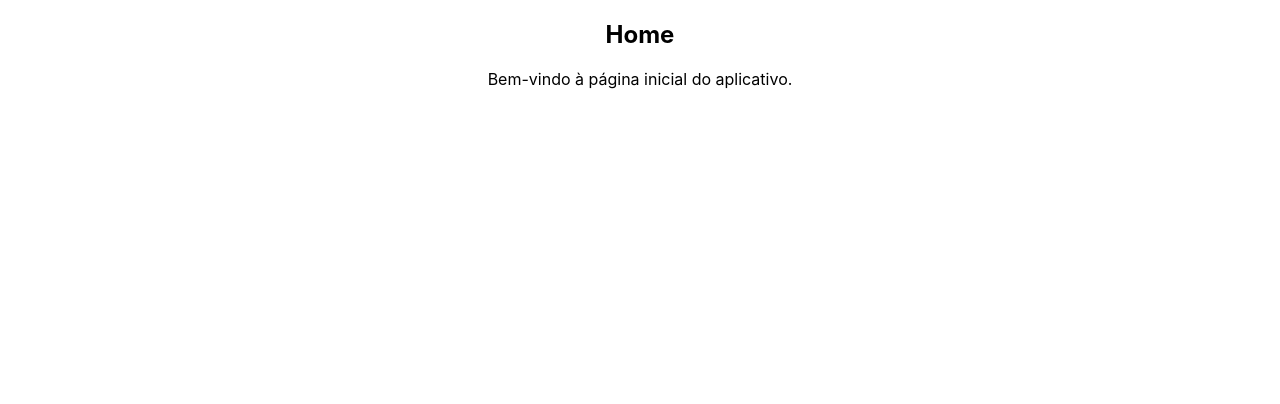
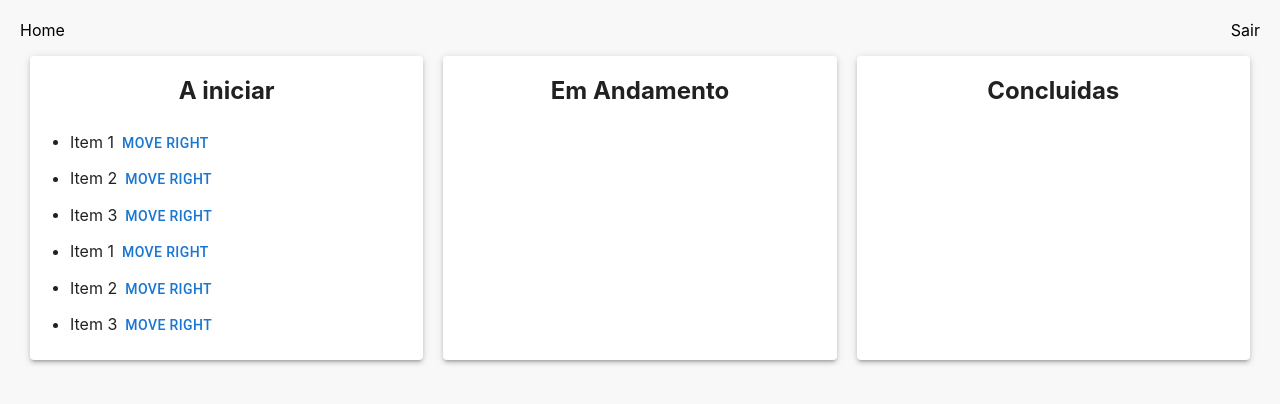
Before and after one commit to EdbergMartins/toDoList, a React (Create React App) app in the folder front/: page / in a window 1280 px wide. Shown: the top 404 px of the page. Built offline with nearby package versions, Linux system fonts and the light colour scheme.

Commit message:
fit create table to tasks in front

```diff
--- a/front/package.json
+++ b/front/package.json
@@ -3,6 +3,9 @@
   "version": "0.1.0",
   "private": true,
   "dependencies": {
+    "@emotion/react": "^11.11.1",
+    "@emotion/styled": "^11.11.0",
+    "@mui/material": "^5.14.12",
     "@testing-library/jest-dom": "^5.17.0",
     "@testing-library/react": "^13.4.0",
     "@testing-library/user-event": "^13.5.0",
--- a/front/src/App.jsx
+++ b/front/src/App.jsx
@@ -1,14 +1,18 @@
 import React from 'react';
 import { BrowserRouter, Route, Routes } from 'react-router-dom';
+import NavBar from './components/NavBar';
 import Home from './pages/Home';
 
 function App() {
   return (
-    <BrowserRouter>
-      <Routes>
-        <Route index element={<Home />} />
-      </Routes>
-    </BrowserRouter>
+    <>
+      <NavBar />
+      <BrowserRouter>
+        <Routes>
+          <Route index element={<Home />} />
+        </Routes>
+      </BrowserRouter>
+    </>
   );
 }
 
--- /dev/null
+++ b/front/src/components/NavBar.css
@@ -0,0 +1,7 @@
+.navBar {
+  display: flex;
+  flex-direction: row;
+  justify-content: space-between;
+  list-style-type: none;
+  padding-inline-start: 0px
+}
--- /dev/null
+++ b/front/src/components/NavBar.jsx
@@ -0,0 +1,15 @@
+import React from 'react'
+import './NavBar.css'
+
+const NavBar = () => {
+  return (
+    <nav >
+      <ul className='navBar'>
+        <li>Home</li>
+        <li>Sair</li>
+      </ul>
+    </nav>
+  )
+}
+
+export default NavBar
--- a/front/src/index.css
+++ b/front/src/index.css
@@ -1,10 +1,11 @@
 body {
-  margin: 0;
+  margin: 20px;
   font-family: -apple-system, BlinkMacSystemFont, 'Segoe UI', 'Roboto', 'Oxygen',
     'Ubuntu', 'Cantarell', 'Fira Sans', 'Droid Sans', 'Helvetica Neue',
     sans-serif;
   -webkit-font-smoothing: antialiased;
   -moz-osx-font-smoothing: grayscale;
+  background-color: #ccc5c51c;
 }
 
 code {
--- a/front/src/pages/Home.css
+++ b/front/src/pages/Home.css
@@ -1,4 +1,26 @@
 .home {
-  text-align: center;
+  display: flex;
+    flex-direction: row;
+    justify-content: space-between;
+  }
 
-}
+  .Paper {
+    width: 90%;
+    margin: 0px 10px
+  }
+
+  .Paper h2 {
+    text-align: center
+  }
+
+  @media (max-width: 600px) {
+    .home {
+      display: flex;
+      flex-wrap: wrap;
+    }
+
+    .Paper {
+      margin: 10px 0px
+    }
+
+  }
--- a/front/src/pages/Home.jsx
+++ b/front/src/pages/Home.jsx
@@ -1,13 +1,71 @@
-import React from 'react';
+import { Button, Paper } from '@mui/material';
+import React, { useState } from 'react';
 import './Home.css';
 
 const Home = () => {
+  const [pendingItens, setPendingItens] = useState(['Item 1', 'Item 2', 'Item 3', 'Item 1', 'Item 2', 'Item 3',]);
+  const [doingItens, setDoingItens] = useState([]);
+  const [doneItens, setDoneItens] = useState([])
+
+  const moveToDoingItens = (item) => {
+    setPendingItens(pendingItens.filter((i) => i !== item));
+    setDoingItens([...doingItens, item]);
+  };
+
+  const returnToDoItens = (item) => {
+    setDoingItens(doingItens.filter((i) => i !== item));
+    setPendingItens([...pendingItens, item]);
+  };
+
+  const moveToDoneItens = (item) => {
+    setDoingItens(doingItens.filter((i) => i !== item))
+    setDoneItens([...doneItens, item]);
+  }
+
+  const returnToDoingItens = (item) => {
+    setDoneItens(doneItens.filter((i) => i !== item))
+    setDoingItens([...doingItens, item])
+  }
+
+
   return (
     <div className='home'>
-      <h2>Home</h2>
-      <p>Bem-vindo à página inicial do aplicativo.</p>
+      <Paper className='Paper' elevation={3}>
+        <h2>A iniciar</h2>
+        <ul>
+          {pendingItens.map((item, index) => (
+            <li key={index}>
+              {item}
+              <Button onClick={() => moveToDoingItens(item)}>Move Right</Button>
+            </li>
+          ))}
+        </ul>
+      </Paper>
+      <Paper className='Paper' elevation={3}>
+        <h2>Em Andamento</h2>
+        <ul>
+          {doingItens.map((item, index) => (
+            <li key={index}>
+              {item}
+              <Button onClick={() => returnToDoItens(item)}>Retornar</Button>
+              <Button onClick={() => moveToDoneItens(item)}>Avançar</Button>
+            </li>
+          ))}
+        </ul>
+      </Paper>
+      <Paper className='Paper' elevation={3}>
+        <h2>Concluidas</h2>
+        <ul>
+          {doneItens.map((item, index) => (
+            <li key={index}>
+              {item}
+              <Button onClick={() => returnToDoingItens(item)}>Retornar</Button>
+            </li>
+          ))}
+        </ul>
+      </Paper>
     </div>
   );
-}
+};
 
 export default Home;
```
Also changed, not shown: 1 other file (tests, documents, lock files or other folders).
